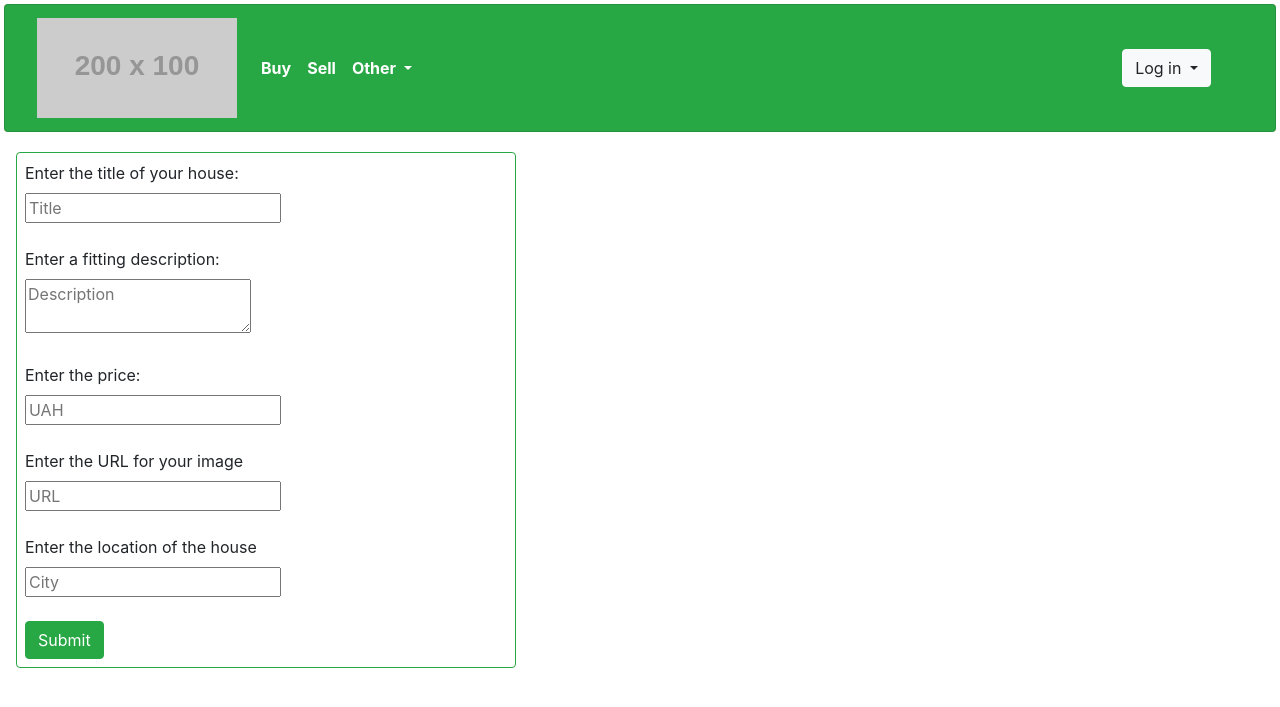
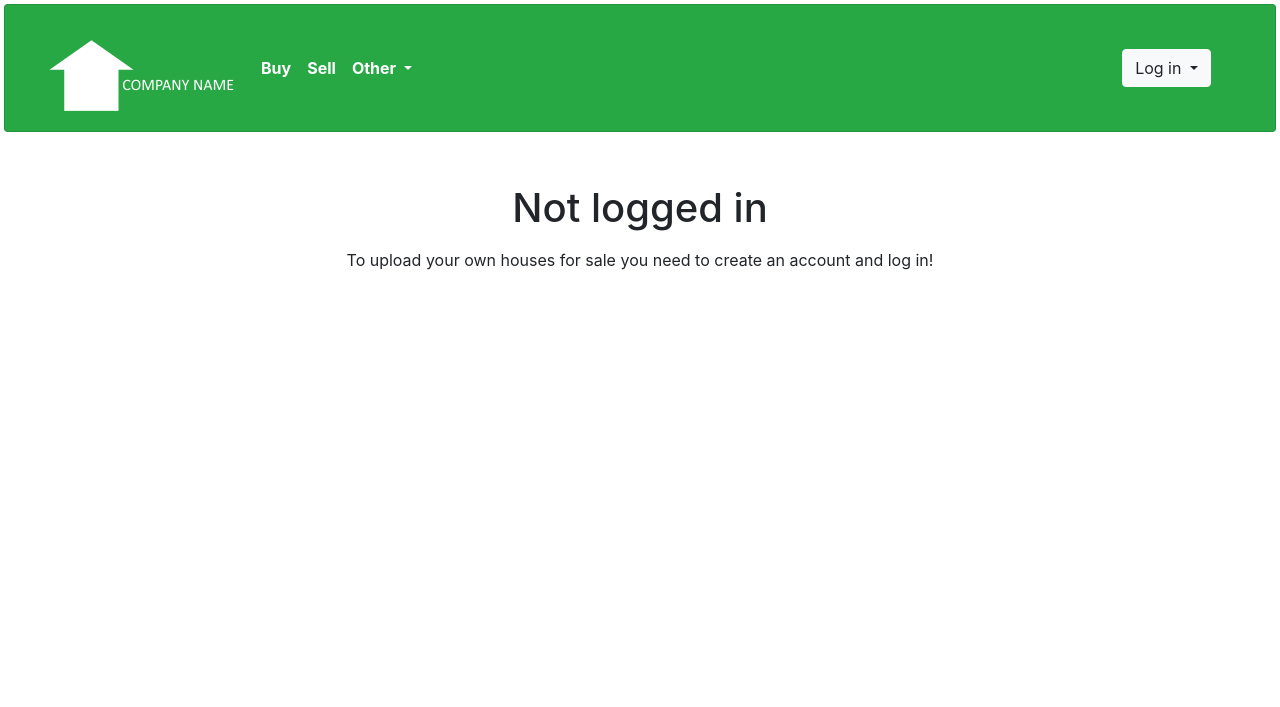
Before and after one commit to YehoMk/WebsiteProject, a Flask app: page /sell/ in a window 1280 px wide. Shown: the top 707 px of the page. Run offline with Flask 3, Linux system fonts and the light colour scheme; grey boxes labelled with a size stand in for pictures from a placeholder-image service; some libraries are stand-ins or nearby versions.

Commit message:
Add files via upload

```diff
--- a/app.py
+++ b/app.py
@@ -1,12 +1,21 @@
-from flask import Flask, render_template, request, redirect, url_for
+from flask import Flask, render_template, request, redirect, url_for, send_from_directory, flash
 import sqlite3
 from flask_bcrypt import Bcrypt
 from flask_login import UserMixin, login_user, LoginManager, login_required, logout_user, current_user
+import os
+from werkzeug.utils import secure_filename
 
 
 app = Flask(__name__)
 bcrypt = Bcrypt(app)
 app.config["SECRET_KEY"] = "1234"
+
+app.config["UPLOAD_FOLDER"] = "upload"
+app.config["ALLOWED_EXTENSIONS"] = {"jpg", "jpeg", "png"}
+
+
+if not os.path.exists(app.config["UPLOAD_FOLDER"]):
+    os.makedirs(app.config["UPLOAD_FOLDER"])
 
 
 login_manager = LoginManager()
@@ -103,11 +112,7 @@ def insert_users(username, password):
     connection.commit()
 
 
-@app.route("/", methods=["POST", "GET"])
-@app.route("/index/", methods=["POST", "GET"])
-@app.route("/home/", methods=["POST", "GET"])
-def index():
-
+def login():
     if request.method == "POST":
 
         username = request.form["username"]
@@ -126,11 +131,40 @@ def index():
                 login_user(user)
                 print(user.username, user.password, user)
 
-    return render_template("index.html")
+
+@app.route("/uploads/<filename>")
+def uploads(filename):
+    return send_from_directory(app.config["UPLOAD_FOLDER"], filename)
 
 
-@app.route("/houses/")
+@app.route("/", methods=["POST", "GET"])
+@app.route("/index/", methods=["POST", "GET"])
+@app.route("/home/", methods=["POST", "GET"])
+def index():
+
+    login()
+
+    connection = sqlite3.connect("database.db")
+    cursor = connection.cursor()
+    houses_table = cursor.execute("""SELECT * FROM houses ORDER BY id DESC""").fetchall()
+
+    if len(houses_table) >= 3:
+        index_offer_1 = houses_table[0]
+        index_offer_2 = houses_table[1]
+        index_offer_3 = houses_table[2]
+    else:
+        index_offer_1 = (0, "default", "default", "default", "https://placehold.co/200x200", "default", "default", "default", "default")
+        index_offer_2 = (0, "default", "default", "default", "https://placehold.co/200x200", "default", "default", "default","default")
+        index_offer_3 = (0, "default", "default", "default", "https://placehold.co/200x200", "default", "default", "default", "default")
+
+    return render_template("index.html", index_offer_1=index_offer_1, index_offer_2=index_offer_2, index_offer_3=index_offer_3)
+
+
+@app.route("/houses/", methods=["POST", "GET"])
 def houses():
+
+    login()
+
     connection = sqlite3.connect("database.db")
     cursor = connection.cursor()
     houses_table = cursor.execute("""
@@ -141,25 +175,45 @@ def houses():
     return render_template("houses.html", houses_table=houses_table)
 
 
+@app.route("/buy/<int:houses_id>", methods=["POST", "GET"])
+def buy(houses_id):
+
+    login()
+
+    connection = sqlite3.connect("database.db")
+    cursor = connection.cursor()
+    houses_table = cursor.execute("""SELECT * FROM houses WHERE id=(?)""", (houses_id,)).fetchone()
+    return render_template("buy.html", houses_table=houses_table)
+
+
 @app.route("/sell/", methods=["POST", "GET"])
 def sell():
+
     if request.method == "POST":
         name = request.form["name"]
         description = request.form["description"]
         price = request.form["price"]
-        image = request.form["image"]
+        preview_image = request.files["preview_image"]
+        preview_image_filename = secure_filename(preview_image.filename)
         location = request.form["location"]
+        offer_type = request.form["offer_type"]
+        image = request.files["image"]
+        image_filename = secure_filename(image.filename)
+        user = current_user.username
+
+        preview_image.save(os.path.join(app.config["UPLOAD_FOLDER"], preview_image_filename))
+        image.save(os.path.join(app.config["UPLOAD_FOLDER"], image_filename))
 
         connection = sqlite3.connect("database.db")
         cursor = connection.cursor()
         cursor.execute("""
                        INSERT INTO houses
                        (
-                       name, description, price, image, location
+                       name, description, price, preview_image, location, offer_type, image, user
                        )
                        VALUES
-                       (?, ?, ?, ?, ?)
-                       """, (name, description, price, image, location))
+                       (?, ?, ?, ?, ?, ?, ?, ?)
+                       """, (name, description, price, preview_image_filename, location, offer_type, image_filename, user))
         connection.commit()
         connection.close()
         return redirect(url_for("sell"))
@@ -181,15 +235,20 @@ def signup():
 
     if request.method == "POST":
         username = request.form["username"]
-        password = bcrypt.generate_password_hash(request.form["password"])
 
-        print(select_username_users())
-        if username not in select_username_users():
-            insert_users(username, password)
-            return redirect(url_for("index"))
+        if request.form["password"] == request.form["confirm_password"]:
+
+            password = bcrypt.generate_password_hash(request.form["password"])
+
+            print(select_username_users())
+            if username not in select_username_users():
+                insert_users(username, password)
+                return redirect(url_for("index"))
+            else:
+                print("Error: repeating username")
+                return redirect(url_for("signup"))
         else:
-            print("Error: repeating username")
-            return redirect(url_for("signup"))
+            pass
 
     return render_template("signup.html")
 
--- a/database.py
+++ b/database.py
@@ -12,8 +12,11 @@ def houses_creation():
                    name TEXT NOT NULL,
                    description TEXT NOT NULL,
                    price TEXT NOT NULL,
+                   preview_image TEXT NOT NULL,
+                   location TEXT NOT NULL,
+                   offer_type TEXT NOT NULL,
                    image TEXT NOT NULL,
-                   location TEXT NOT NULL
+                   user TEXT NOT NULL
                    )
                    """)
 
--- a/templates/base.html
+++ b/templates/base.html
@@ -12,7 +12,7 @@
     <nav class="navbar navbar-expand-sm">
 
         <a class="navbar-brand pl-3 text-white font-weight-bold" href="{{ url_for('index') }}">
-          <img src="https://placehold.co/200x100">
+          <img src="{{url_for('static', filename='logo.png')}}" width="200" height="100">
         </a>
         <button class="navbar-toggler" type="button" data-toggle="collapse" data-target="#navbarSupportedContent" aria-controls="navbarSupportedContent" aria-expanded="false" aria-label="Toggle navigation">
           <span class="navbar-toggler-icon"></span>
@@ -55,7 +55,7 @@
 
               <div class="form-group">
                 <label class="text-success font-weight-bold" for="password">Password:</label>
-                <input type="text" name="password" class="form-control" placeholder="Password">
+                <input type="password" name="password" class="form-control" placeholder="Password">
               </div>
 
               <input class="btn btn-success font-weight-bold w-100 mx-auto" value="Log in" type="submit">
--- a/templates/houses.html
+++ b/templates/houses.html
@@ -13,11 +13,11 @@
         <div class="col-12 mt-3">
           <div class="card border-success" style="width: 50em">
             <div class="d-flex">
-              <img src= "{{ element[4] }}">
+              <img src="{{ url_for('uploads', filename=element[4]) }}" width="250" height="250">
               <div class="card-body">
                 <h5 class="card-title">{{ element[1] }}</h5>
                 <p class="card-title" style="width: 40%">{{ element[2] }}</p>
-                <a href="#" class="btn btn-success" style="position: absolute; bottom: 25px">Buy</a>
+                <a href="{{ url_for('buy', houses_id=element[0]) }}" class="btn btn-success" style="position: absolute; bottom: 25px">Buy</a>
               </div>
             </div>
           </div>
--- a/templates/sell.html
+++ b/templates/sell.html
@@ -6,32 +6,50 @@
 
 {% block content %}
 
+  {% if current_user.is_anonymous == True %}
+
+  <h1 class="text-center mt-5">Not logged in</h1>
+  <p class="text-center mt-3">To upload your own houses for sale you need to create an account and log in!</p>
+
+  {% else %}
 
   <div class="card m-3 p-2 border-success" style="width: 500px">
-    <form method="post">
+    <form method="post" enctype="multipart/form-data">
 
       <label for="name">Enter the title of your house:</label> <br />
-      <input type="text" name="name" placeholder="Title" formnovalidate> <br />
+      <input type="text" name="name" placeholder="Title" formnovalidate required> <br />
 
       <br />
 
       <label for="description">Enter a fitting description:</label> <br />
-      <textarea name="description" placeholder="Description"></textarea> <br />
+      <textarea name="description" placeholder="Description" required></textarea> <br />
 
       <br />
 
       <label for="price">Enter the price:</label> <br />
-      <input type="number" name="price" placeholder="UAH"> <br />
+      <input type="number" name="price" placeholder="UAH" required> <br />
 
       <br />
 
-      <label for="image">Enter the URL for your image</label> <br />
-      <input type="url" name="image" placeholder="URL"> <br />
+      <label for="preview_image">Chose your preview image:</label> <br />
+      <input type="file" name="preview_image" accept="image/*" required> <br />
+
+      <br />
+
+      <label for="image">Chose an image:</label> <br />
+      <input type="file" name="image" accept="image/*" required> <br />
 
       <br />
 
       <label for="loaction">Enter the location of the house</label> <br />
-      <input type="text" name="location" placeholder="City"> <br />
+      <input type="text" name="location" placeholder="City" required> <br />
+
+      <br />
+
+      <label for="offer_type">Rent</label>
+      <input type="radio" name="offer_type" value="rent" required>
+      <label for="offer_type">Buy</label>
+      <input type="radio" name="offer_type" value="buy" required>
 
       <br />
 
@@ -39,4 +57,6 @@
 
     </form>
   </div>
+
+  {% endif %}
 {% endblock %}
--- a/templates/signup.html
+++ b/templates/signup.html
@@ -15,12 +15,12 @@
 
       <div class="form-group">
         <label for="username">Username:</label>
-        <input type="text" name="username" class="form-control" placeholder="Username">
+        <input type="text" name="username" class="form-control" placeholder="Username" required>
       </div>
 
       <div class="form-group">
         <label for="password">Password:</label>
-        <input type="password" name="password" class="form-control" placeholder="Password">
+        <input type="password" name="password" class="form-control" placeholder="Password" required>
       </div>
 
       <div class="form-group">
@@ -32,7 +32,7 @@
 
     </form>
 
-  <img class="mx-auto" src="https:/placehold.co/300x300">
+  <img class="mx-auto" src="{{url_for('static', filename='logo2.png')}}" width="300" height="300">
 
 </div>
 
```
Also changed, not shown: templates/buy.html (added, +40 -0 lines), templates/index.html (+31 -3 lines), static/logo.png (added), static/logo2.png (added).
